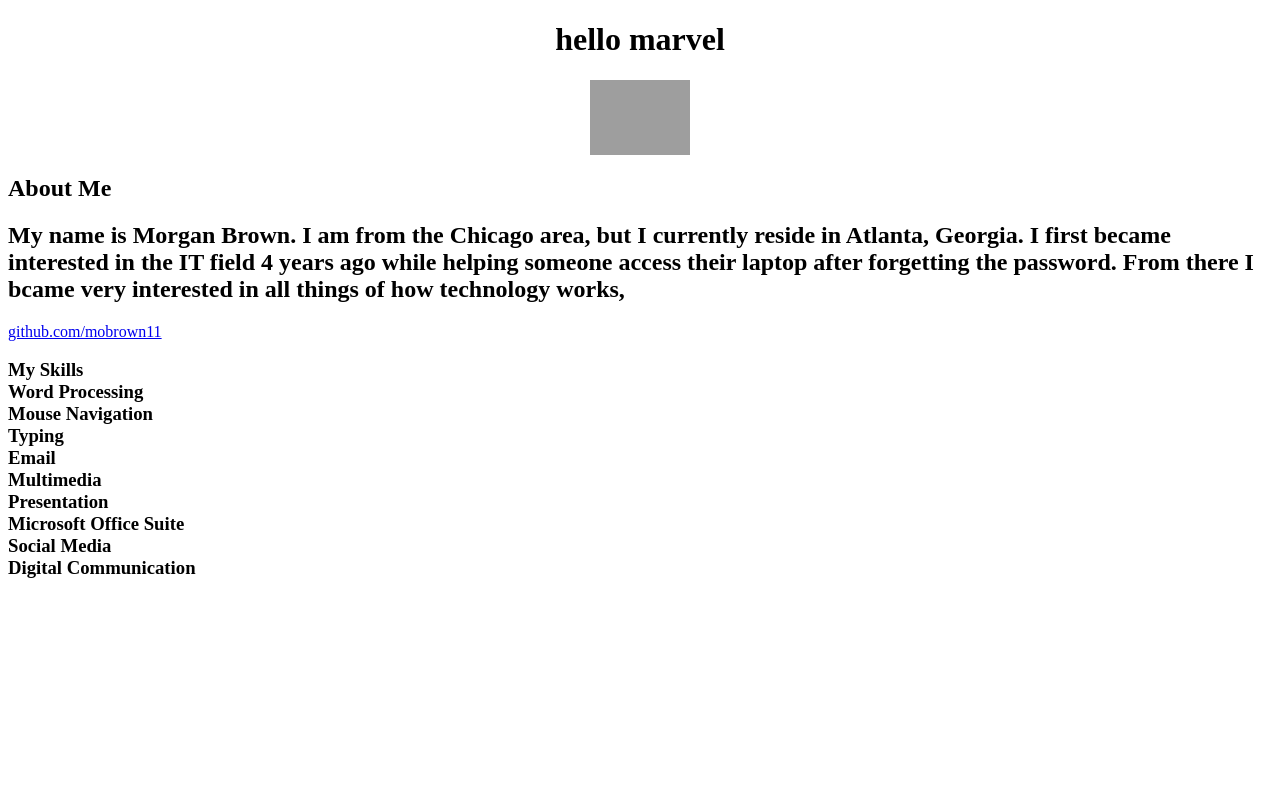
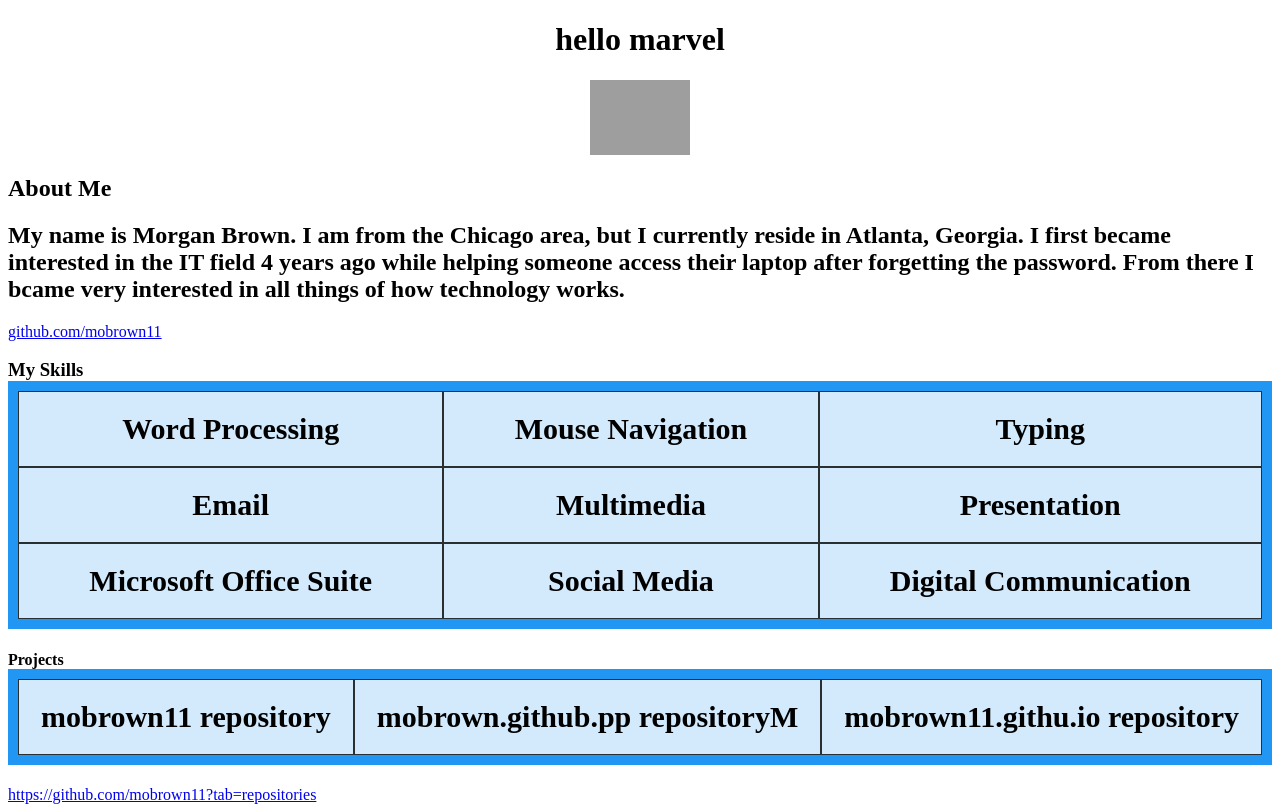
Before and after one commit to mobrown11/mobrown11.github.io, a plain HTML site: page index.html in a window 1280 px wide. Drawn offline with Linux system fonts and the light colour scheme; grey boxes are pictures that could not be loaded.

Commit message:
grid and links

```diff
--- a/index.html
+++ b/index.html
@@ -12,7 +12,7 @@
 
         <img src="https://scontent-atl3-2.xx.fbcdn.net/v/t39.30808-6/347811109_732781795313162_7717314759683804830_n.jpg?_nc_cat=102&ccb=1-7&_nc_sid=8bfeb9&_nc_ohc=RC1f_hPLNI8AX_wMlGG&_nc_ht=scontent-atl3-2.xx&oh=00_AfDeG3eu3kx8lkclX5n50TQsHZ2dO13Z-AbnrplL41KUQQ&oe=646DE951" alt="picture of me"  class="center">
     <h2>About Me</h2>
-    <h2>My name is Morgan Brown. I am from the Chicago area, but I currently reside in Atlanta, Georgia. I first became interested in the IT field 4 years ago while helping someone access their laptop after forgetting the password. From there  I bcame very interested in all things of how technology works,</h2>
+    <h2>My name is Morgan Brown. I am from the Chicago area, but I currently reside in Atlanta, Georgia. I first became interested in the IT field 4 years ago while helping someone access their laptop after forgetting the password. From there  I bcame very interested in all things of how technology works.</h2>
     <p></p>
 </body><a href=https://github.com/https:/>github.com/mobrown11</a>
 <h3>My Skills
@@ -27,5 +27,10 @@
         <div class="grid-item">Social Media</div>
         <div class="grid-item">Digital Communication</div>
       </div>
-</h3>
-</html>
+<h4>Projects
+    <div class="grid-container">
+        <div class="grid-item">mobrown11 repository</div>
+        <div class="grid-item">mobrown.github.pp repositoryM</div>
+        <div class="grid-item">mobrown11.githu.io repository</div>
+</h4>
+</body><a href=https://github.com/https:/>https://github.com/mobrown11?tab=repositories</a>
--- a/style.css
+++ b/style.css
@@ -10,3 +10,16 @@ h1{
 img{
     width: 10px;
 }
+.grid-container {
+    display: grid;
+    grid-template-columns: auto auto auto;
+    background-color: #2196F3;
+    padding: 10px;
+  }
+  .grid-item {
+    background-color: rgba(255, 255, 255, 0.8);
+    border: 1px solid rgba(0, 0, 0, 0.8);
+    padding: 20px;
+    font-size: 30px;
+    text-align: center;
+  }
```
